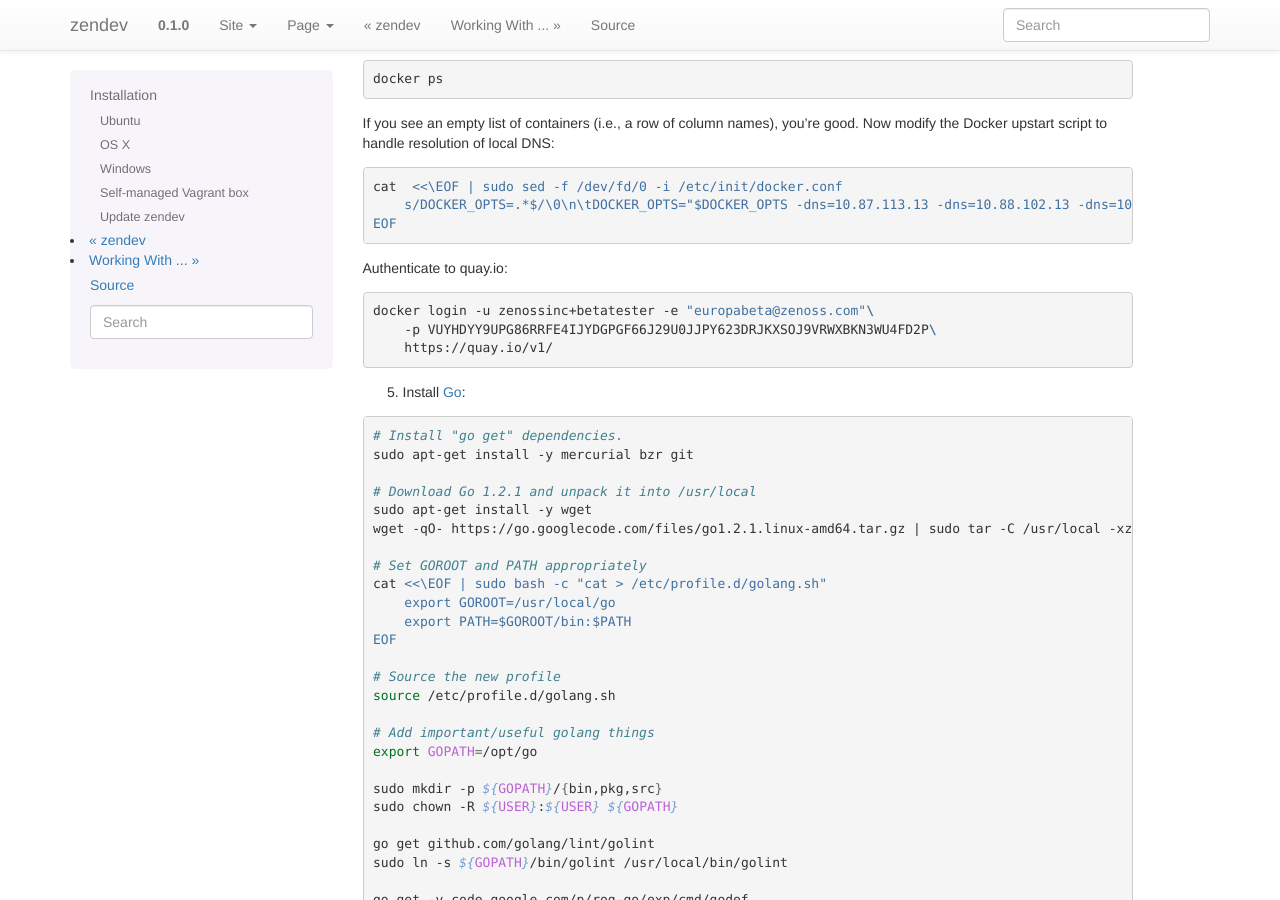
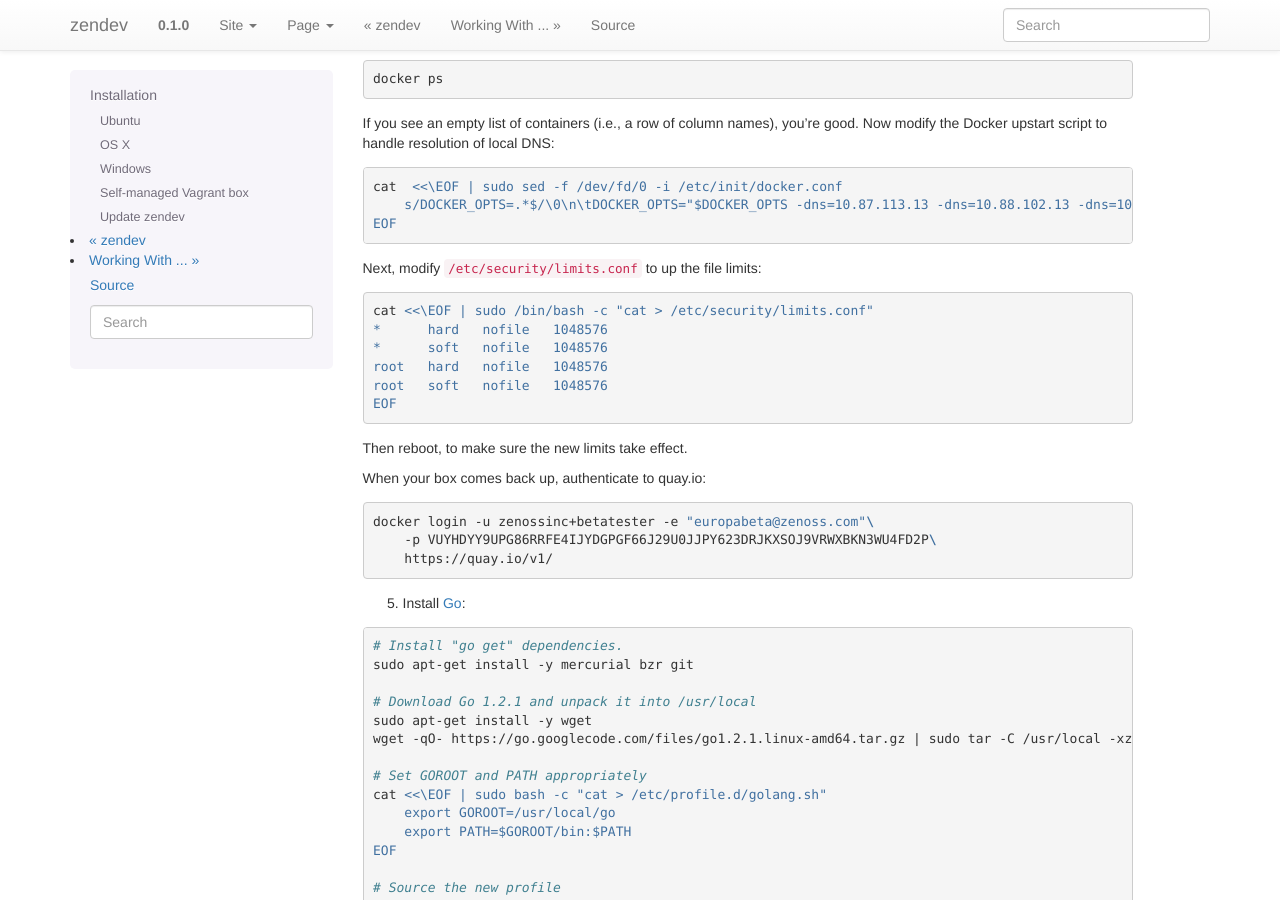
Before and after one commit to zenoss/zendev, a Sphinx documentation site: the page built from docs/installation.rst, in a window 1280 px wide and 900 px high, scrolled down 942 px. Built offline with Sphinx 7.4.7, drawn with Linux system fonts in a browser that asks for light colours.

Commit message:
Add instructions to increase file limits

```diff
--- a/docs/installation.rst
+++ b/docs/installation.rst
@@ -67,7 +67,20 @@
         s/DOCKER_OPTS=.*$/\0\n\tDOCKER_OPTS="$DOCKER_OPTS -dns=10.87.113.13 -dns=10.88.102.13 -dns=10.175.211.10"/
     EOF
 
-Authenticate to quay.io:
+Next, modify ``/etc/security/limits.conf`` to up the file limits:
+
+.. code-block:: bash
+
+    cat <<\EOF | sudo /bin/bash -c "cat > /etc/security/limits.conf"
+    *      hard   nofile   1048576
+    *      soft   nofile   1048576
+    root   hard   nofile   1048576
+    root   soft   nofile   1048576
+    EOF
+
+Then reboot, to make sure the new limits take effect.
+
+When your box comes back up, authenticate to quay.io:
 
 .. code-block:: bash
 
```
